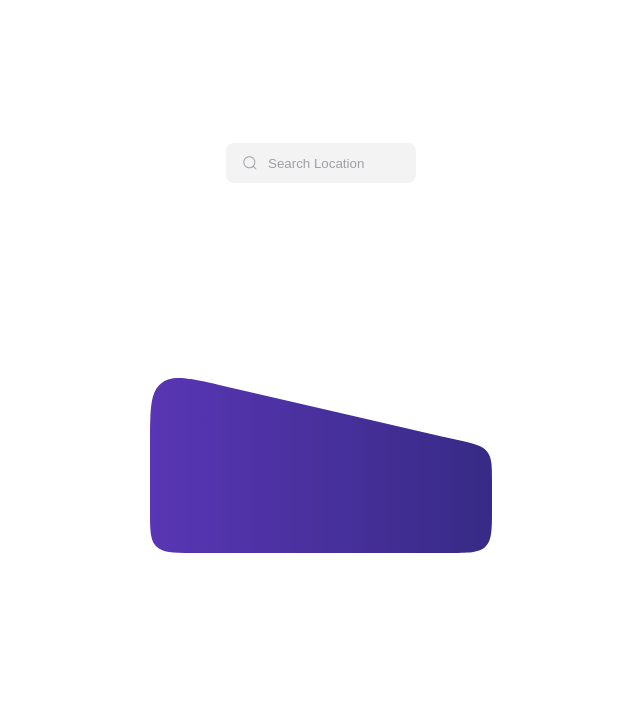
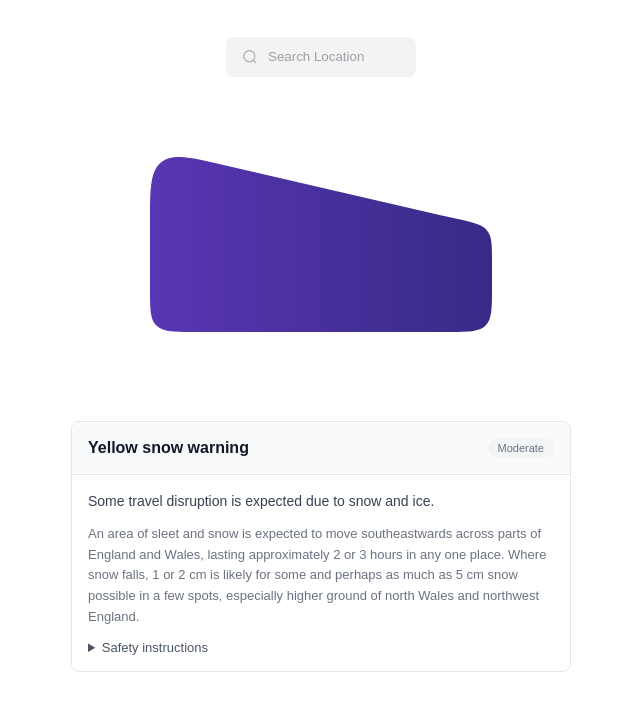
Before and after one commit to leisingha/weatherApp, a website built with webpack: page src/index.html in a window 1280 px wide. Shown: the part 92-800 px from the top of the page, without its empty margins (319-959 px from the left). Built offline with nearby package versions, Linux system fonts and the light colour scheme; no server answers.

Commit message:
updated alert box logic

```diff
--- a/src/index.html
+++ b/src/index.html
@@ -66,6 +66,38 @@
           <p class="info-right"></p>
         </div>
       </div>
+
+      <div class="alert-card">
+        <div class="alert-header">
+          <h1 class="alert-event">Yellow snow warning</h1>
+          <div class="severity-badge">Moderate</div>
+        </div>
+
+        <div class="alert-body">
+          <div class="alert-headline">
+            Some travel disruption is expected due to snow and ice.
+          </div>
+
+          <div class="alert-desc alert-section">
+            An area of sleet and snow is expected to move southeastwards across
+            parts of England and Wales, lasting approximately 2 or 3 hours in
+            any one place. Where snow falls, 1 or 2 cm is likely for some and
+            perhaps as much as 5 cm snow possible in a few spots, especially
+            higher ground of north Wales and northwest England.
+          </div>
+
+          <details>
+            <summary>Safety instructions</summary>
+            <div class="instruction-content alert-section">
+              Plan to leave the house at least five minutes earlier than normal.
+              If you need to make a journey on foot, try to use pavements along
+              main roads which are likely to be less slippery. Give yourself
+              extra time for your journey and check for road closures or delays
+              to public transport.
+            </div>
+          </details>
+        </div>
+      </div>
     </main>
   </body>
 </html>
--- a/src/index.js
+++ b/src/index.js
@@ -8,10 +8,18 @@ let grayTextElement = document.querySelector(".text-gray");
 let weatherDescElement = document.querySelector(".info-right");
 let locationElement = document.querySelector(".location");
 
+let alertEvent = document.querySelector(".alert-event");
+let alertBadge = document.querySelector(".serverity-badge");
+let alertHeadline = document.querySelector(".alert-headline");
+let alertDesc = document.querySelector(".alert-desc");
+let alertInstrruction = document.querySelector(".instruction-content");
+let alertCard = document.querySelector(".alert-card");
+
 const searchBox = document.querySelector("input");
 searchBox.addEventListener("keydown", (e) => {
   if (e.key == "Enter") {
     getWeatherData(e.target.value);
+    getAlertData(e.target.value);
   }
 });
 
@@ -39,4 +47,37 @@ async function getWeatherData(location) {
   }
 }
 
+async function getAlertData(location) {
+  try {
+    const response = await fetch(
+      `http://api.weatherapi.com/v1/alerts.json?key=fa016dd8972641d5b3d33653253112&q=${location}`
+    );
+    if (!response.ok) throw new Error(`HTTP error! status: ${response.status}`);
+    data = await response.json();
+    // Check if there are any alerts
+    if (!data.alerts || !data.alerts.alert || data.alerts.alert.length === 0) {
+      alertCard.style.display = "none";
+      return;
+    } else {
+      alertCard.style.display = ""; // Show if there are alerts
+    }
+    const mostRecent = data.alerts.alert
+      .filter(
+        (a) => new Date(a.expires) > new Date() && a.desc?.trim().length > 10
+      )
+      .sort((a, b) => new Date(b.effective) - new Date(a.effective))[0];
+
+    console.log(data);
+    alertEvent.textContent =
+      mostRecent.event.charAt(0).toUpperCase() + mostRecent.event.slice(1);
+    alertBadge.textContent = mostRecent.severity;
+    alertHeadline.textContent = mostRecent.headline;
+    alertDesc.textContent = mostRecent.desc;
+    alertInstrruction.textContent = mostRecent.instruction;
+  } catch (error) {
+    console.error(error);
+  }
+}
+
 getWeatherData("Toronto");
+getAlertData("Toronto");
--- a/src/style.css
+++ b/src/style.css
@@ -27,13 +27,14 @@ header {
 }
 
 main {
+  padding-top: 2.5rem;
   grid-row: 2/3;
   grid-column: 2/3;
   display: flex;
   flex-direction: column;
-  justify-content: space-evenly;
+  justify-content: flex-start;
   align-items: center;
-  gap: 3rem;
+  gap: 5rem;
 }
 
 .searchBox {
@@ -124,3 +125,80 @@ input:hover {
 .weatherCard .info .info-right {
   align-self: flex-end;
 }
+
+.alert-card {
+  max-width: 500px;
+  margin: 0 auto;
+  background: white;
+  border-radius: 8px;
+  border: 1px solid #e5e7eb;
+  overflow: hidden;
+}
+
+.alert-header {
+  padding: 16px;
+  background: #f9fafb;
+  border-bottom: 1px solid #e5e7eb;
+  display: flex;
+  justify-content: space-between;
+  align-items: center;
+}
+
+.alert-event {
+  font-size: 16px;
+  font-weight: 600;
+  color: #111827;
+  margin: 0;
+}
+
+.severity-badge {
+  font-size: 11px;
+  padding: 4px 10px;
+  border-radius: 12px;
+  background: #f3f4f6;
+  color: #6b7280;
+  font-weight: 500;
+}
+
+.alert-body {
+  padding: 16px;
+}
+
+.alert-headline {
+  font-size: 14px;
+  color: #374151;
+  margin-bottom: 12px;
+  line-height: 1.5;
+}
+
+.alert-section {
+  margin-bottom: 12px;
+  font-size: 13px;
+  color: #6b7280;
+  line-height: 1.6;
+}
+
+.alert-section:last-child {
+  margin-bottom: 0;
+}
+
+details {
+  margin-top: 8px;
+}
+
+summary {
+  cursor: pointer;
+  font-weight: 500;
+  color: #4b5563;
+  font-size: 13px;
+  user-select: none;
+}
+
+summary:hover {
+  color: #111827;
+}
+
+.instruction-content {
+  margin-top: 8px;
+  padding-left: 4px;
+}
```
